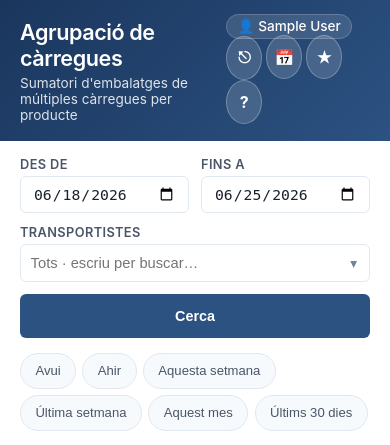
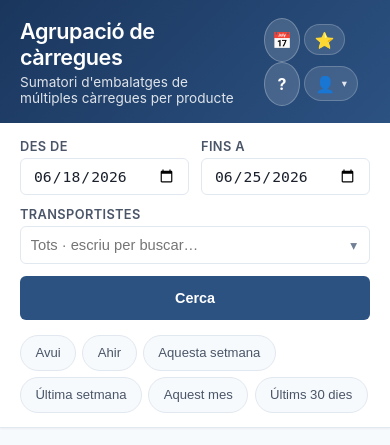
Before and after one commit to ohijazo/Agrupador-de-Carregues, a Flask app: page / in a window 390 px wide. Shown: the top 445 px of the page. Run offline with Flask 3, Linux system fonts and the light colour scheme; the visitor is signed in with stand-in values (Sample User, id 1); data that the repository does not hold is empty; some libraries are stand-ins or nearby versions.

Commit message:
Header: dropdown al nom d'usuari + boto pastilla per a Desades
- Nou partial _user_menu.html amb dropdown nadiu (<details>): mostra
  nom, email, rol i opcions (admin si escau + tancar sessio). Es
  tanca clicant fora o amb Esc (static/js/user-menu.js).
- El menu d'usuari ara apareix a tots els headers (index, calendari,
  magatzem llista, magatzem prep, admin_usuaris, ajuda) en lloc de
  nomes a index/admin.
- Substituit el boto circular '*' d'Agrupacions desades per una
  pastilla amb icona + text ('⭐ Desades') per fer la funcio visible.
- Estils .user-menu* i .btn-pill afegits a style.css; nou .mag-header-tools
  a magatzem.css per alinear menu + progres al header de magatzem.

Co-Authored-By: Claude Opus 4.7 (1M context) <noreply@anthropic.com>

```diff
--- a/static/css/magatzem.css
+++ b/static/css/magatzem.css
@@ -34,6 +34,13 @@
     justify-content: space-between;
     gap: 1.25rem;
     flex-wrap: wrap;
+}
+.mag-header-tools {
+    display: flex;
+    align-items: center;
+    gap: 1rem;
+    flex-wrap: wrap;
+    justify-content: flex-end;
 }
 .mag-progres-box {
     min-width: 220px;
--- a/static/css/style.css
+++ b/static/css/style.css
@@ -70,18 +70,137 @@ body {
     font-size: 1rem;
 }
 .header-help .btn-icon:hover { background: rgba(255,255,255,.25); }
-.header-user {
+.header-help form { margin: 0; }
+
+/* --- Botó pastilla (header) --- */
+.header-help .btn-pill {
+    background: rgba(255,255,255,.12);
+    color: #fff;
+    border: 1px solid rgba(255,255,255,.2);
+    padding: .4rem .85rem;
+    border-radius: 999px;
+    font-size: .85rem;
+    font-weight: 500;
+    cursor: pointer;
+    display: inline-flex;
+    align-items: center;
+    gap: .35rem;
+    font-family: inherit;
+    line-height: 1;
+    transition: background .15s;
+}
+.header-help .btn-pill:hover { background: rgba(255,255,255,.22); }
+.header-help .btn-pill:active { background: rgba(255,255,255,.28); }
+.btn-pill-icon { font-size: 1rem; }
+
+@media (max-width: 600px) {
+    .btn-pill-text { display: none; }
+    .header-help .btn-pill { padding: .4rem .6rem; }
+}
+
+/* --- Menú d'usuari (dropdown al header) --- */
+.user-menu { position: relative; display: inline-block; }
+.user-menu > summary {
+    list-style: none;
+    cursor: pointer;
     color: #fff;
     font-size: .85rem;
     font-weight: 500;
-    margin-right: .35rem;
-    padding: .2rem .65rem;
+    padding: .4rem .85rem;
     background: rgba(255,255,255,.12);
-    border: 1px solid rgba(255,255,255,.18);
+    border: 1px solid rgba(255,255,255,.2);
     border-radius: 999px;
+    display: inline-flex;
+    align-items: center;
+    gap: .4rem;
+    user-select: none;
     white-space: nowrap;
-}
-.header-help form { margin: 0; }
+    transition: background .15s;
+}
+.user-menu > summary::-webkit-details-marker { display: none; }
+.user-menu > summary::marker { display: none; content: ""; }
+.user-menu > summary:hover { background: rgba(255,255,255,.22); }
+.user-menu[open] > summary { background: rgba(255,255,255,.28); }
+.user-menu-avatar { font-size: 1rem; }
+.user-menu-caret { font-size: .65rem; opacity: .85; transition: transform .15s; }
+.user-menu[open] .user-menu-caret { transform: rotate(180deg); }
+
+.user-menu-dropdown {
+    position: absolute;
+    top: calc(100% + .45rem);
+    right: 0;
+    min-width: 240px;
+    background: #fff;
+    color: var(--gray-900);
+    border: 1px solid var(--gray-200);
+    border-radius: var(--radius-md);
+    box-shadow: 0 8px 24px rgba(0,0,0,.15), 0 2px 6px rgba(0,0,0,.08);
+    z-index: 1000;
+    overflow: hidden;
+    animation: user-menu-fade-in .12s ease-out;
+}
+@keyframes user-menu-fade-in {
+    from { opacity: 0; transform: translateY(-4px); }
+    to   { opacity: 1; transform: translateY(0); }
+}
+.user-menu-info {
+    padding: .85rem 1rem .75rem;
+    border-bottom: 1px solid var(--gray-100);
+    background: var(--gray-50);
+}
+.user-menu-name {
+    font-weight: 600;
+    color: var(--gray-900);
+    font-size: .95rem;
+    line-height: 1.2;
+}
+.user-menu-username {
+    font-size: .78rem;
+    color: var(--gray-600);
+    margin-top: .2rem;
+    word-break: break-all;
+}
+.user-menu-rol {
+    display: inline-block;
+    margin-top: .5rem;
+    font-size: .65rem;
+    font-weight: 700;
+    text-transform: uppercase;
+    letter-spacing: .06em;
+    color: #fff;
+    background: var(--gray-500);
+    padding: .15rem .55rem;
+    border-radius: 999px;
+}
+.user-menu-rol-admin    { background: #b7791f; }
+.user-menu-rol-oficina  { background: var(--primary); }
+.user-menu-rol-magatzem { background: #2f855a; }
+
+.user-menu-item {
+    display: flex;
+    align-items: center;
+    gap: .5rem;
+    width: 100%;
+    padding: .65rem 1rem;
+    background: none;
+    border: none;
+    text-align: left;
+    color: var(--gray-800);
+    text-decoration: none;
+    font-size: .9rem;
+    cursor: pointer;
+    font-family: inherit;
+}
+.user-menu-item:hover { background: var(--gray-100); }
+.user-menu-logout { color: var(--danger); border-top: 1px solid var(--gray-100); }
+.user-menu-logout:hover { background: var(--danger-bg, #fed7d7); }
+.user-menu-form { margin: 0; }
+
+/* En pantalles petites amaga el nom i deixa només l'avatar */
+@media (max-width: 600px) {
+    .user-menu-name-short { display: none; }
+    .user-menu > summary { padding: .4rem .65rem; }
+}
 
 /* --- Filtres --- */
 .panel-filters {
--- /dev/null
+++ b/static/js/user-menu.js
@@ -0,0 +1,15 @@
+(() => {
+  'use strict';
+  document.addEventListener('click', (e) => {
+    document.querySelectorAll('details.user-menu[open]').forEach((m) => {
+      if (!m.contains(e.target)) m.open = false;
+    });
+  });
+  document.addEventListener('keydown', (e) => {
+    if (e.key === 'Escape') {
+      document.querySelectorAll('details.user-menu[open]').forEach((m) => {
+        m.open = false;
+      });
+    }
+  });
+})();
--- /dev/null
+++ b/templates/_user_menu.html
@@ -0,0 +1,26 @@
+{% if current_user %}
+<details class="user-menu">
+    <summary class="user-menu-trigger" title="{{ current_user.username }} · {{ current_user.rol }}" aria-label="Menú d'usuari">
+        <span class="user-menu-avatar" aria-hidden="true">👤</span>
+        <span class="user-menu-name-short">{{ current_user.nom }}</span>
+        <span class="user-menu-caret" aria-hidden="true">▾</span>
+    </summary>
+    <div class="user-menu-dropdown" role="menu">
+        <div class="user-menu-info">
+            <div class="user-menu-name">{{ current_user.nom }}</div>
+            <div class="user-menu-username">{{ current_user.username }}</div>
+            <span class="user-menu-rol user-menu-rol-{{ current_user.rol }}">{{ current_user.rol }}</span>
+        </div>
+        {% if current_user.rol == 'admin' %}
+        <a href="/admin/usuaris" class="user-menu-item" role="menuitem">
+            <span aria-hidden="true">⚙</span> Administració d'usuaris
+        </a>
+        {% endif %}
+        <form method="POST" action="{{ url_for('logout') }}" class="user-menu-form">
+            <button type="submit" class="user-menu-item user-menu-logout" role="menuitem">
+                <span aria-hidden="true">⎋</span> Tancar sessió
+            </button>
+        </form>
+    </div>
+</details>
+{% endif %}
--- a/templates/ajuda.html
+++ b/templates/ajuda.html
@@ -257,6 +257,7 @@
         </div>
         <div class="header-help">
             <a href="/" class="btn btn-icon" style="background:rgba(255,255,255,.15);color:#fff;border:1px solid rgba(255,255,255,.3);text-decoration:none;display:inline-flex;align-items:center;gap:.4rem;width:auto;border-radius:6px;padding:.35rem .8rem;font-size:.85rem;">← Tornar a l'aplicació</a>
+            {% include '_user_menu.html' %}
         </div>
     </div>
 </header>
@@ -697,5 +698,6 @@
     <a href="#" class="btn-anchor">↑ Tornar a dalt</a>
 </main>
 
+<script src="{{ static_url('js/user-menu.js') }}"></script>
 </body>
 </html>
--- a/templates/calendari.html
+++ b/templates/calendari.html
@@ -19,6 +19,7 @@
         <div class="header-help">
             <a href="/" class="btn btn-icon" title="Torna a l'inici" aria-label="Inici" style="text-decoration:none;display:inline-flex;align-items:center;justify-content:center;">←</a>
             <a href="/ajuda" target="_blank" rel="noopener" class="btn btn-icon" title="Ajuda completa" aria-label="Ajuda" style="text-decoration:none;display:inline-flex;align-items:center;justify-content:center;">?</a>
+            {% include '_user_menu.html' %}
         </div>
     </div>
 </header>
@@ -89,5 +90,6 @@
 
 <script src="{{ static_url('js/fmt.js') }}"></script>
 <script src="{{ static_url('js/calendari.js') }}"></script>
+<script src="{{ static_url('js/user-menu.js') }}"></script>
 </body>
 </html>
--- a/templates/index.html
+++ b/templates/index.html
@@ -17,18 +17,13 @@
             <p class="subtitle">Sumatori d'embalatges de múltiples càrregues per producte</p>
         </div>
         <div class="header-help">
-            {% if current_user %}
-            <span class="header-user" title="{{ current_user.username }} · {{ current_user.rol }}">👤 {{ current_user.nom }}</span>
-            {% if current_user.rol == 'admin' %}
-            <a href="/admin/usuaris" class="btn btn-icon" title="Administració d'usuaris" aria-label="Admin" style="text-decoration:none;display:inline-flex;align-items:center;justify-content:center;">⚙</a>
-            {% endif %}
-            <form method="POST" action="{{ url_for('logout') }}" style="display:inline;">
-                <button type="submit" class="btn btn-icon" title="Tanca sessió" aria-label="Tanca sessió">⎋</button>
-            </form>
-            {% endif %}
             <a href="/calendari" class="btn btn-icon" title="Calendari mensual" aria-label="Calendari" style="text-decoration:none;display:inline-flex;align-items:center;justify-content:center;">📅</a>
-            <button type="button" id="btn-agrupacions-desades" class="btn btn-icon" title="Agrupacions desades" aria-label="Agrupacions desades">★</button>
+            <button type="button" id="btn-agrupacions-desades" class="btn-pill" title="Agrupacions desades" aria-label="Agrupacions desades">
+                <span class="btn-pill-icon" aria-hidden="true">⭐</span>
+                <span class="btn-pill-text">Desades</span>
+            </button>
             <a href="/ajuda" target="_blank" rel="noopener" class="btn btn-icon" title="Ajuda completa" aria-label="Ajuda" style="text-decoration:none;display:inline-flex;align-items:center;justify-content:center;">?</a>
+            {% include '_user_menu.html' %}
         </div>
     </div>
 </header>
@@ -241,5 +236,6 @@
 <script src="{{ static_url('js/palets.js') }}"></script>
 <script src="{{ static_url('js/dialogs.js') }}"></script>
 <script src="{{ static_url('js/app.js') }}"></script>
+<script src="{{ static_url('js/user-menu.js') }}"></script>
 </body>
 </html>
```
Also changed, not shown: templates/admin_usuaris.html (+2 -6 lines), templates/magatzem_llista.html (+9 -3 lines), templates/magatzem_prep.html (+7 -3 lines).
